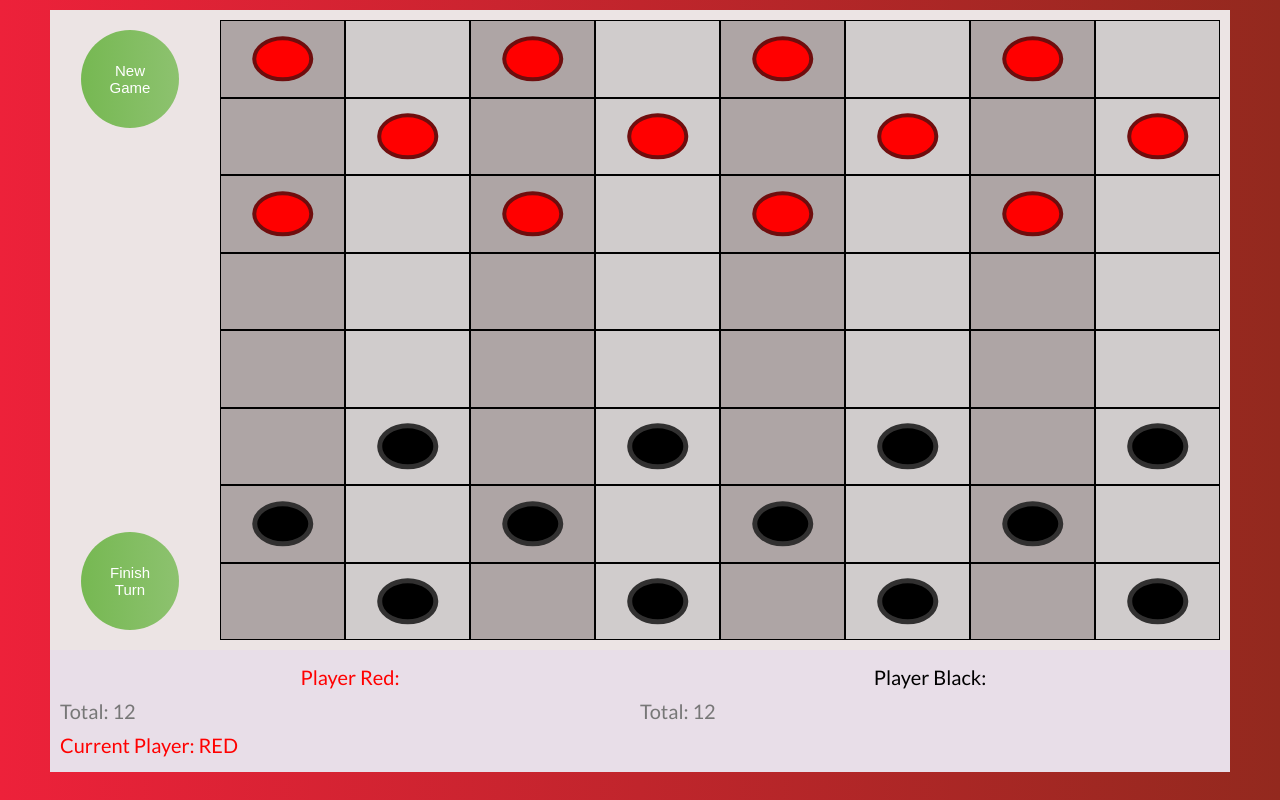
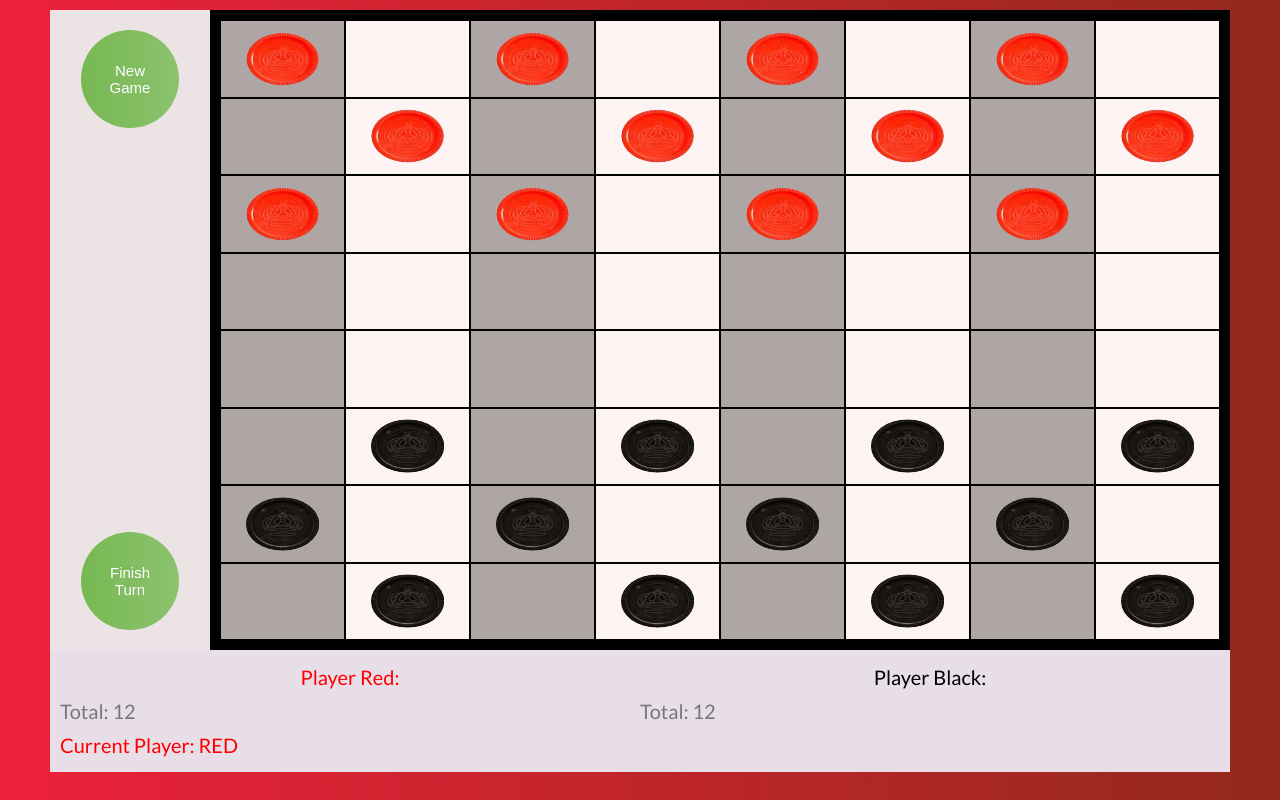
Before and after one commit to dusanstanic/Typescript-Checkers, a website built with webpack: page src/index.html in a window 1280 px wide. Built offline with nearby package versions, Linux system fonts and the light colour scheme.

Commit message:
Update Board style

```diff
--- /dev/null
+++ b/src/import-png.d.ts
@@ -0,0 +1,2 @@
+declare module "*.png";
+declare module "*.jpg";
--- a/src/sass/components/_board.scss
+++ b/src/sass/components/_board.scss
@@ -1,7 +1,8 @@
 .board {
   grid-column: col-start 1 / col-end 15;
 
-  padding: 1rem;
+  border: 1rem solid black;
+
   background: rgb(236, 228, 228);
 
   display: grid;
--- a/src/sass/components/_checker.scss
+++ b/src/sass/components/_checker.scss
@@ -5,30 +5,28 @@
   }
 
   &__field:nth-child(even) {
-    background: rgb(208, 204, 204);
+    background: rgb(253, 243, 243);
   }
 
   &__field:nth-child(odd) {
     background: rgb(174, 165, 165);
   }
 
-  background: rgb(255, 0, 0);
-  width: 50%;
-  height: 60%;
+  width: 60%;
+  height: 70%;
   position: absolute;
   top: 50%;
   left: 50%;
+
   transform: translate(-50%, -50%);
   border-radius: 50%;
   cursor: grab;
-  border: 0.4rem solid rgb(111, 13, 13);
 
   &--black {
     background-color: black;
-    border: 0.5rem solid rgb(49, 48, 48);
   }
 }
 
 .active {
-  border: 3px solid white;
+  border: 3px solid black;
 }
--- a/src/ts/view/boardView.ts
+++ b/src/ts/view/boardView.ts
@@ -1,9 +1,12 @@
 import elements from "../base/boardBase";
 import checkerState from "../checkerState";
 
+import redChecker from "../../images/redChecker.png";
+import blackChecker from "../../images/blackChecker.png";
+
 export const renderChessField = (
   isCheckerField: boolean,
-  side: string = "red",
+  side: string,
   coordinate = "1"
 ) => {
   let markup = `
@@ -12,10 +15,14 @@ export const renderChessField = (
 
   if (isCheckerField) {
     const fieldSide = side === "black" ? "black" : "";
+    let src = redChecker;
+    if (side == "black") {
+      src = blackChecker;
+    }
 
     markup = `
         <div class="checker__field" data-coordinate=${coordinate} data-isCheckerField=${isCheckerField}>
-            <div draggable="true" class="checker checker--${fieldSide}" data-fieldSide=${fieldSide}></div>
+            <img src="${src}" draggable="true" class="checker checker--${fieldSide}" data-fieldSide=${fieldSide}></img>
         </div>`;
   }
 
```
Also changed, not shown: src/index.html (+1 -0 lines), src/images/blackChecker.png (added), src/images/redChecker.png (added).
